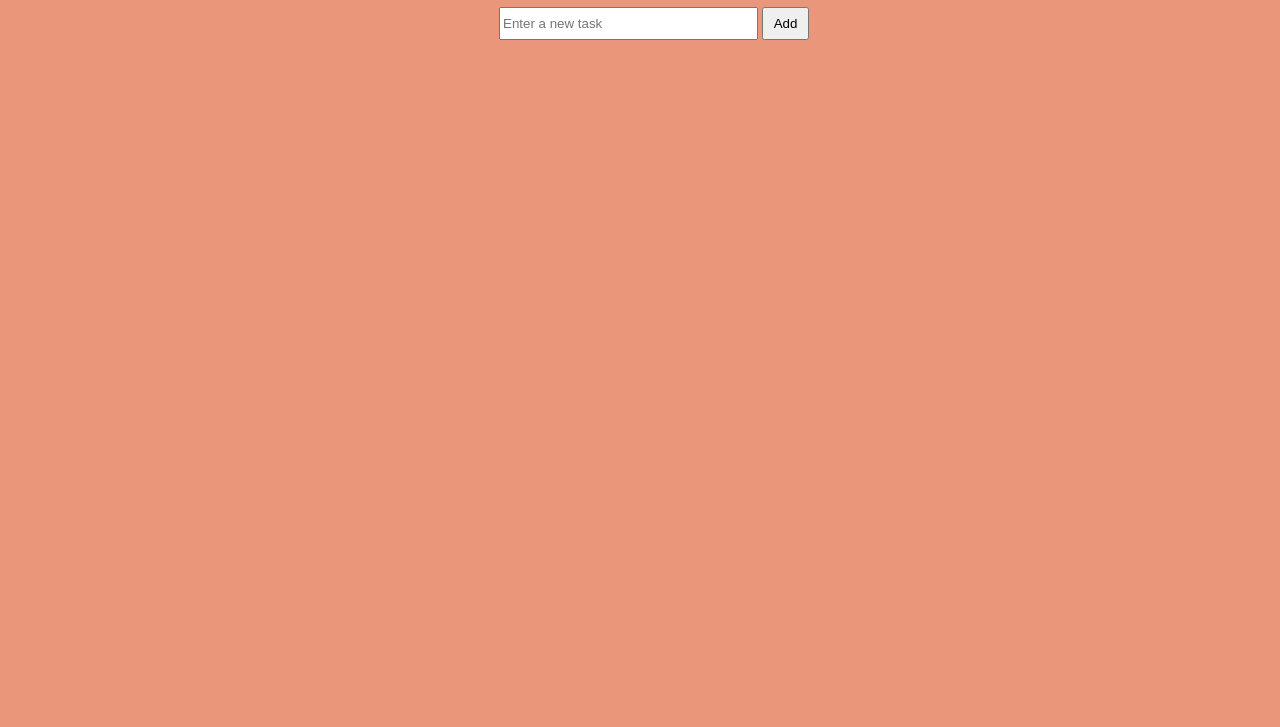
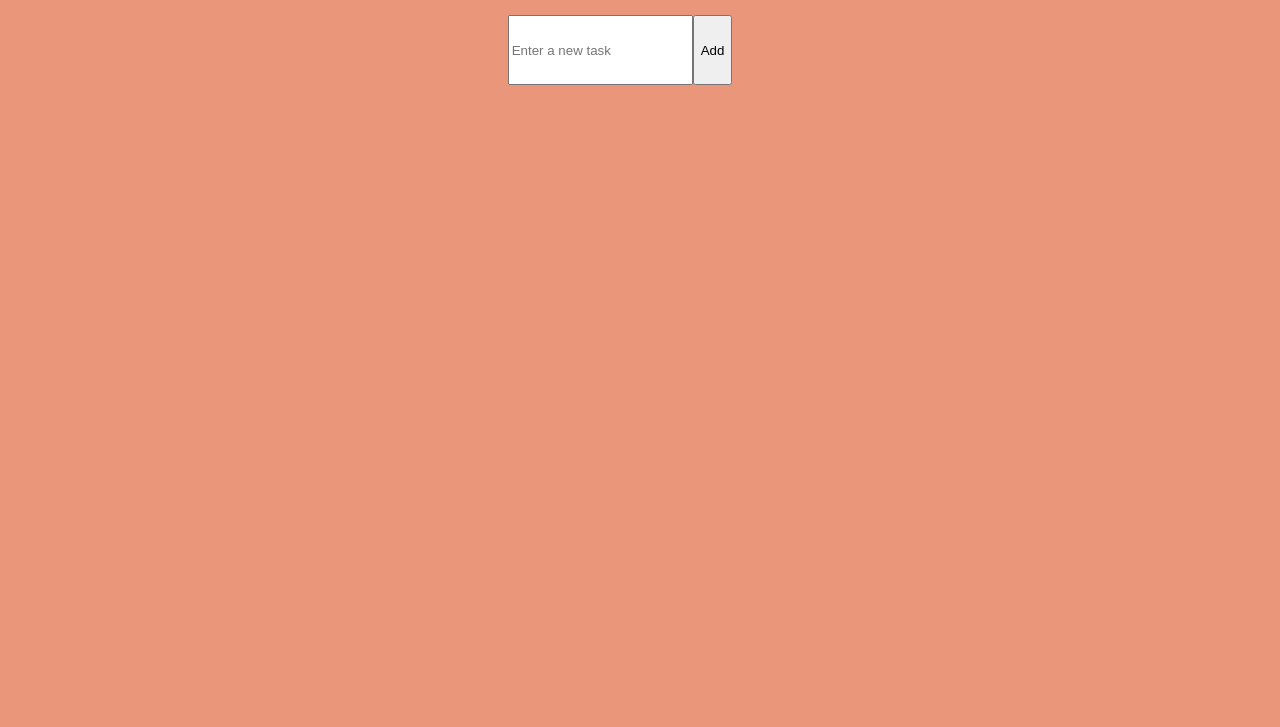
Before and after one commit to Rakshita-1911/TO-DO-LIST, a plain HTML site: page index.html in a window 1280 px wide. Shown: the part 73-800 px from the top of the page. Drawn offline with Linux system fonts and the light colour scheme.

Commit message:
Update todolist.css

```diff
--- a/todolist.css
+++ b/todolist.css
@@ -9,17 +9,27 @@ ul{
 
     text-align: left;
 }
-#tt{
-    height: 27px;
-    width: 251px;
 
+.container{
+    margin-top: 30px;
+    height: 70px;
+    display: flex;
+    flex-direction: row;
+    justify-content: center;
+}
+
+.input {
+    margin-left: 10px;
+    width: 180px;
+}
+
+.button {
+    width: 100px;
 
 }
-#bat{
-    height:33px;
-    width: 47px;
 
+.list {
+    display: flex;
+    justify-content: center;
+    width: 60%;
 }
-div{
-    margin-left:491px;
-}
```
